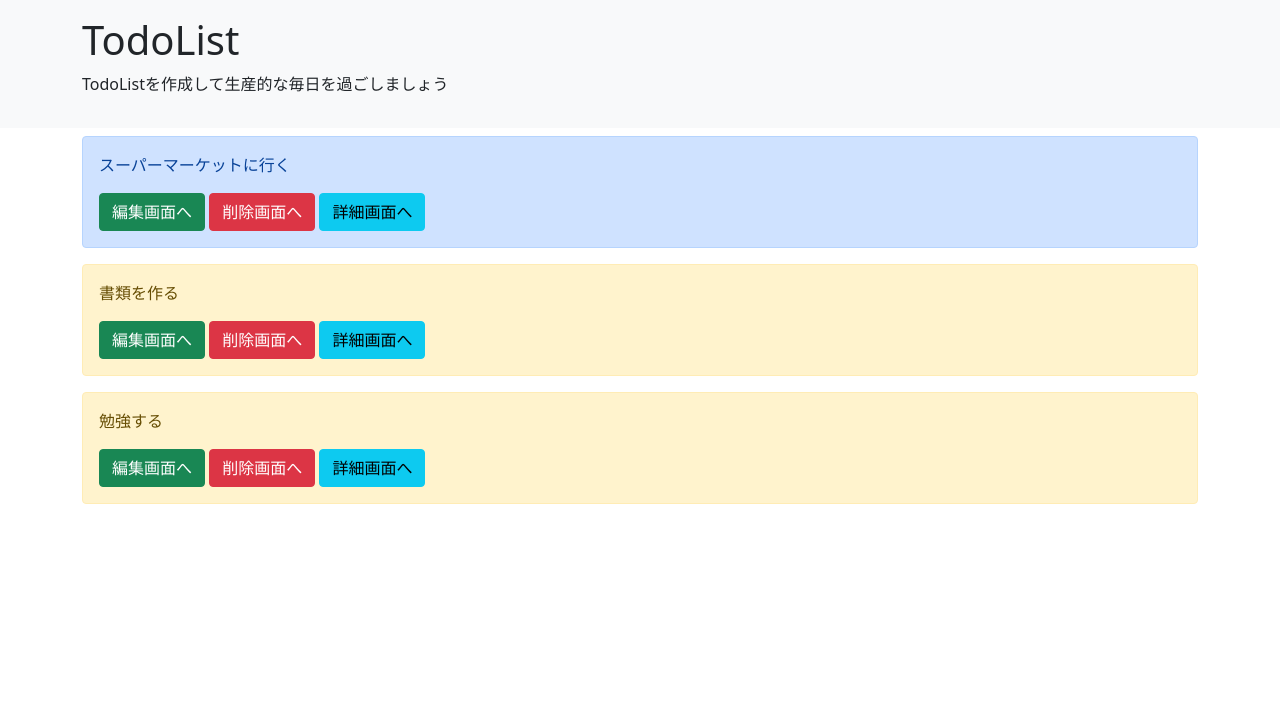
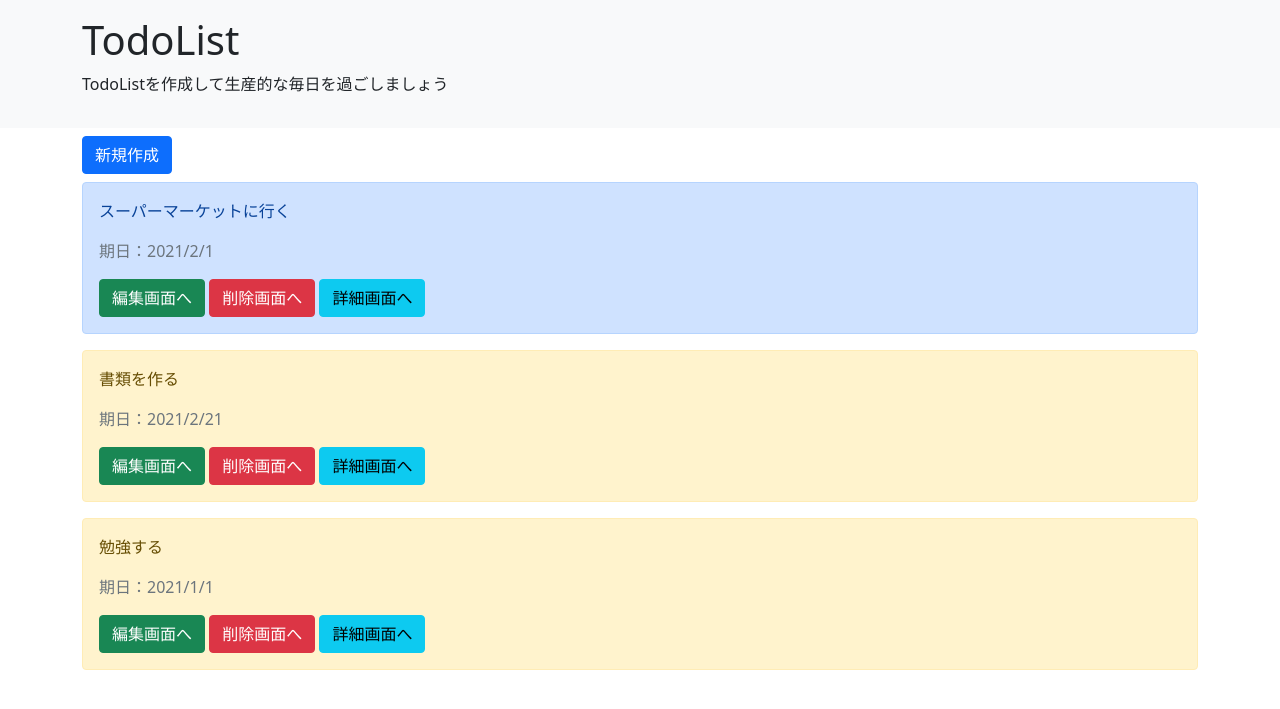
Before and after one commit to tanakataka-code/django_todoproject, a Django app: page /list/ in a window 1280 px wide. Shown: the top 709 px of the page. Run offline with Django 3.2, Linux system fonts and the light colour scheme; data comes from the database, SQL or seed files in the repository; both versions use the stored data as it was after the commit.

Commit message:
日付表示変更・新規作成ボタン作成

```diff
--- a/templates/list.html
+++ b/templates/list.html
@@ -11,9 +11,11 @@
 
 {% block content %}
 <div class="container">
+    <a href="{% url 'create' %}" class="btn btn-primary mb-2" tabindex="-1" role="button" aria-disabled="true">新規作成</a>
     {% for item in object_list %}
     <div class="alert alert-{{ item.priority }}" role="alert">
         <p>{{ item.title}}</p>
+        <p class="text-muted">期日：{{ item.duedate | date:"Y/n/j" }}</p>
         <a href="{% url 'update' item.pk %}" class="btn btn-success" tabindex="-1" role="button" aria-disabled="true">編集画面へ</a>
         <a href="{% url 'delete' item.pk %}" class="btn btn-danger" tabindex="-1" role="button" aria-disabled="true">削除画面へ</a>
         <a href="{% url 'detail' item.pk %}" class="btn btn-info" tabindex="-1" role="button" aria-disabled="true">詳細画面へ</a>
```
Also changed, not shown: db.sqlite3.
